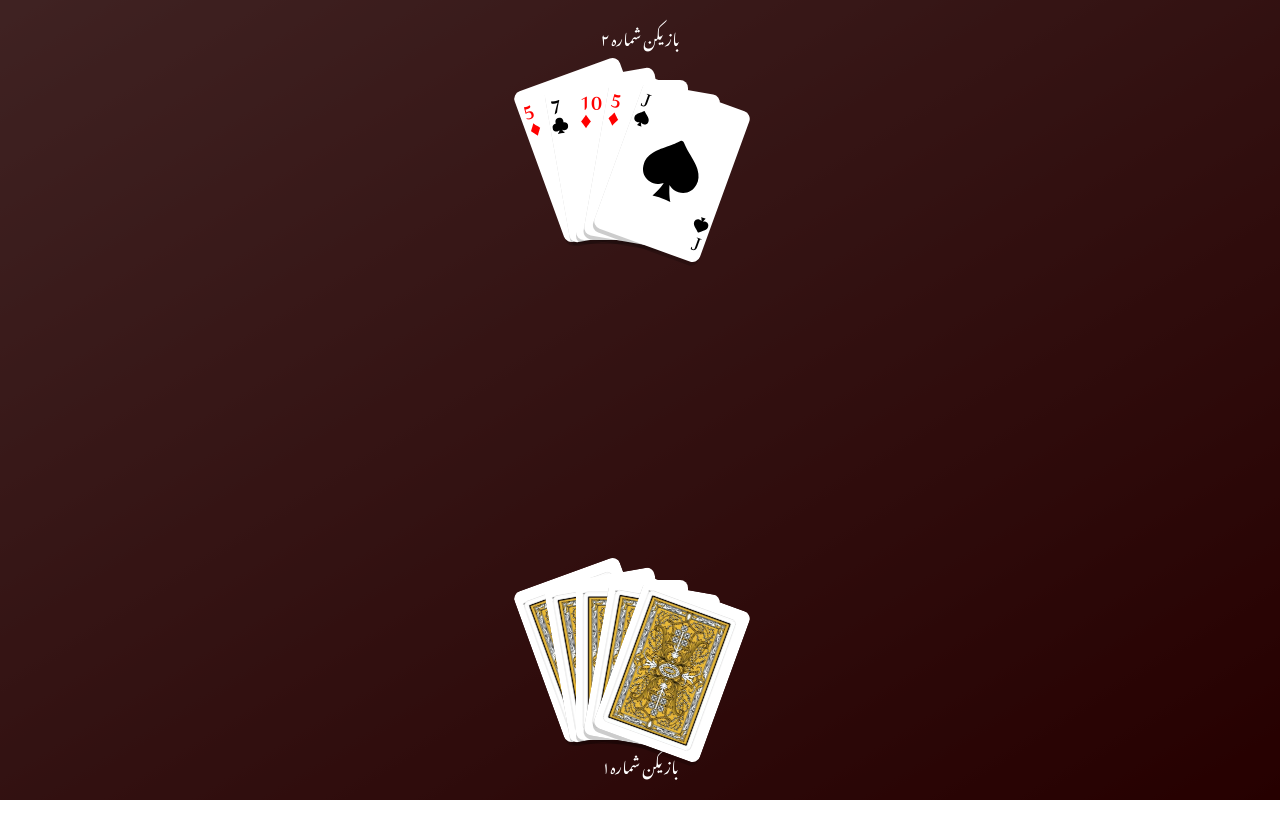
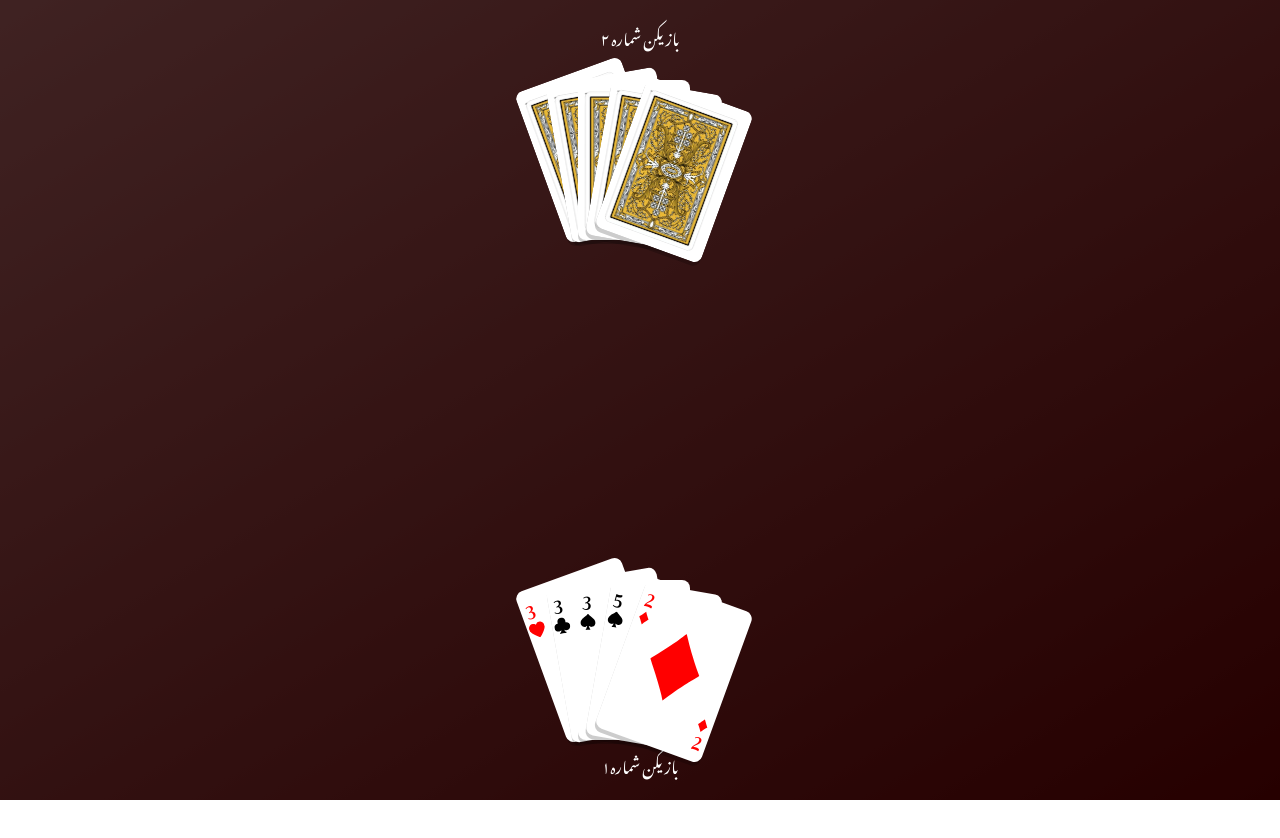
Before and after one commit to SarahShkb/HOKM, a Next.js app: page /2players in a window 1280 px wide. Shown: the top 838 px of the page. After the commit the page ends 800 px from the top, so only its background shows below. Built offline with nearby package versions, Linux system fonts and the light colour scheme.

Commit message:
Let player 1 to remove two cards from initially giver five cards

```diff
--- a/components/2players/ChooseHokm.tsx
+++ b/components/2players/ChooseHokm.tsx
@@ -22,38 +22,71 @@ const ChooseHokm = ({
   player2Ref,
 }: ChooseHokmType) => {
   const cards = getCards();
-  let hakemCounter = 0;
-  const [currentHakemCardsState, setCurrentHakemCardsState] = useState<
-    CardType[]
-  >([]);
-  const [movingCardTops, setMovingCardTops] = useState<number[]>([null]);
-  const [player1RandomInitialCards, setPlayer1RandomInitialCards] = useState<
-    CardType[]
-  >([]);
-  const [player2RandomInitialCards, setPlayer2RandomInitialCards] = useState<
-    CardType[]
-  >([]);
+  const [player1RandomInitialCards, setPlayer1RandomInitialCards] = useState<{
+    cards: CardType[];
+    hovered: boolean[];
+  }>({ cards: [], hovered: [] });
+  const [player2RandomInitialCards, setPlayer2RandomInitialCards] = useState<{
+    cards: CardType[];
+    hovered: boolean[];
+  }>({ cards: [], hovered: [] });
+
+  // handlers
+  const handlePlayer1CardHover = (index: number, hovered: boolean) => {
+    setPlayer1RandomInitialCards((prevState) => {
+      let tempPlayer1CardsState = { ...prevState };
+      tempPlayer1CardsState.hovered[index] = hovered;
+      return tempPlayer1CardsState;
+    });
+  };
+  const handleEliminateCard = (
+    e: React.MouseEvent<HTMLDivElement, MouseEvent>,
+    index: number
+  ) => {
+    if (player1RandomInitialCards.cards.length <= 3) return false;
+    setPlayer1RandomInitialCards((prevState) => {
+      let tempPlayer1CardsState = [...prevState.cards];
+      let tempPlayerHoverState = [...prevState.hovered];
+      tempPlayer1CardsState.splice(index, 1);
+      tempPlayerHoverState.splice(index, 1);
+      return { cards: tempPlayer1CardsState, hovered: tempPlayerHoverState };
+    });
+    return;
+  };
 
   useEffect(() => {
-    const tempPlayer1Cards: CardType[] = [];
-    const tempPlayer2Cards: CardType[] = [];
+    const tempPlayer1Cards: {
+      cards: CardType[];
+      hovered: boolean[];
+    } = { cards: [], hovered: [] };
+    const tempPlayer2Cards: {
+      cards: CardType[];
+      hovered: boolean[];
+    } = { cards: [], hovered: [] };
+    let tempCards = [...cards];
     for (let i = 0; i < 5; i++) {
       const player1RandomCardIndex = Math.floor(Math.random() * cards.length);
+      tempPlayer1Cards.cards.push(cards[player1RandomCardIndex]);
+      tempPlayer1Cards.hovered.push(false);
+      tempCards.splice(player1RandomCardIndex, 1);
+
       const player2RandomCardIndex = Math.floor(Math.random() * cards.length);
-      tempPlayer1Cards.push(cards[player1RandomCardIndex]);
-      tempPlayer2Cards.push(cards[player2RandomCardIndex]);
+      tempPlayer2Cards.cards.push(cards[player2RandomCardIndex]);
+      tempPlayer2Cards.hovered.push(false);
+      tempCards.splice(player2RandomCardIndex, 1);
     }
-    setPlayer1RandomInitialCards([...tempPlayer1Cards]);
-    setPlayer2RandomInitialCards([...tempPlayer2Cards]);
+    setPlayer1RandomInitialCards({ ...tempPlayer1Cards });
+    setPlayer2RandomInitialCards({ ...tempPlayer2Cards });
   }, []);
 
   return (
     <div className={classes.bg_container}>
       <div className={classes.main_container}>
-        <>
+        <div>
           <p className={classes.player_2_label}>بازیکن شماره ۲</p>
-          {player2RandomInitialCards.map((p2card, index) => (
+          {player2RandomInitialCards.cards.map((p2card, index) => (
             <div
+              key={`${p2card.rank}-${p2card.suit}`}
               className={classes.hakem_detector_card}
               style={{
                 top: `${70 + index * 5}px`,
@@ -62,32 +95,33 @@ const ChooseHokm = ({
               }}
               ref={player2Ref}
             >
-              <Card
-                suit={p2card?.suit}
-                rank={p2card?.rank}
-                back={hakem === players.PLAYER_2}
-              />
+              <Card suit={p2card?.suit} rank={p2card?.rank} back />
             </div>
           ))}
-          {player1RandomInitialCards.map((p1card, index) => (
+          {player1RandomInitialCards.cards.map((p1card, index) => (
             <div
+              key={`${p1card.rank}-${p1card.suit}`}
               className={classes.hakem_detector_card}
               style={{
-                bottom: `${70 - index * 5}px`,
+                bottom: `${
+                  70 -
+                  index * 5 +
+                  (player1RandomInitialCards.hovered[index] ? 50 : 0)
+                }px`,
                 left: `${index * 20}px`,
+                zIndex: player1RandomInitialCards.hovered[index] ? 100 : 1,
                 transform: `rotate(${20 + (index - 4) * 10}deg)`,
               }}
               ref={player1Ref}
+              onMouseEnter={() => handlePlayer1CardHover(index, true)}
+              onMouseLeave={() => handlePlayer1CardHover(index, false)}
+              onClick={(e) => handleEliminateCard(e, index)}
             >
-              <Card
-                suit={p1card?.suit}
-                rank={p1card?.rank}
-                back={hakem === players.PLAYER_1}
-              />
+              <Card suit={p1card?.suit} rank={p1card?.rank} />
             </div>
           ))}
           <p className={classes.player_1_label}>بازیکن شماره۱</p>
-        </>
+        </div>
       </div>
     </div>
   );
--- a/styles/components/2players/chooseHokm.module.scss
+++ b/styles/components/2players/chooseHokm.module.scss
@@ -85,9 +85,8 @@
     }
     .hakem_detector_card {
       position: absolute;
-      margin-right: auto;
-      margin-left: auto;
-      width: calc(100% - 6rem);
+      margin-left: 42%;
+      width: fit-content;
       display: flex;
       flex-direction: column;
       align-items: center;
@@ -127,6 +126,9 @@
           }
         }
       }
+      .hakem_detector_card {
+        margin-left: 27%;
+      }
     }
   }
 }
--- a/styles/globals.scss
+++ b/styles/globals.scss
@@ -8,6 +8,7 @@ body {
   width: 100%;
   height: 100%;
   direction: rtl;
+  overflow-y: hidden;
 }
 
 a {
```
